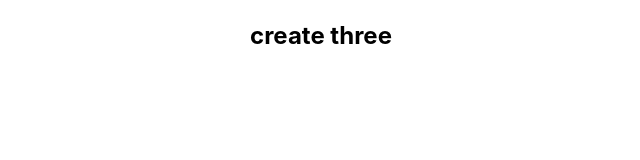
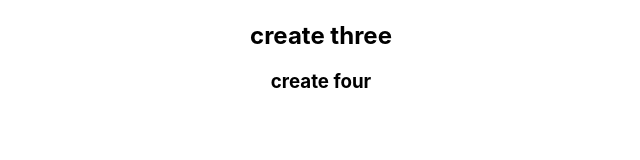
Before and after one commit to banothuvishnuvardhan/Batch2303PulseRep, a React (Create React App) app: page / in a window 1280 px wide. Shown: the part 121-281 px from the top of the page, without its empty margins (319-959 px from the left). Built offline with nearby package versions, Linux system fonts and the light colour scheme.

Commit message:
create four

```diff
--- a/src/App.js
+++ b/src/App.js
@@ -7,6 +7,7 @@ function App() {
      <h1>create local heading</h1>
     <h1>create two</h1>
     <h2>create three</h2>
+    <h3>create four</h3>
     </div>
   );
 }
```
